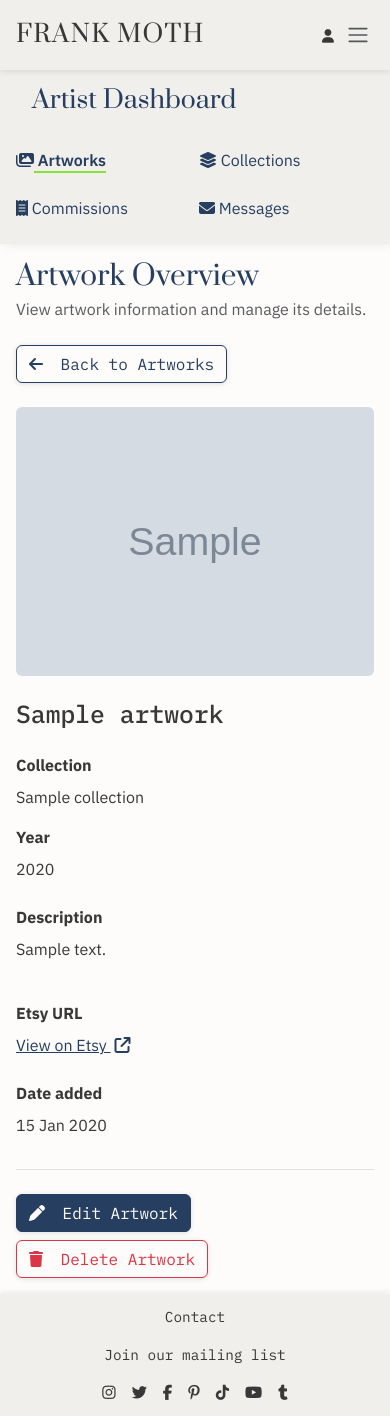
After one commit to angela64711/fourth-milestone-project, a Django app: a page that uses dashboard/templates/dashboard/artwork_overview.html in a window 390 px wide. The commit adds this page. Run offline with Django 5.2, Linux system fonts and the light colour scheme; a user stored in the database is signed in; tables that the repository leaves empty hold one stand-in row (values such as "Sample post"); grey boxes marked "Sample" are stand-in pictures; some libraries are stand-ins or nearby versions.

Commit message:
Add artist dashboard artwork overview and refine responsive layouts

```diff
--- /dev/null
+++ b/dashboard/templates/dashboard/artwork_overview.html
@@ -0,0 +1,157 @@
+{% extends "base.html" %}
+{% load static %}
+
+{% block extra_css %}
+<link rel="stylesheet" href="{% static 'css/dashboard.css' %}">
+{% endblock %}
+
+{% block content %}
+<div id="dashboard-layout" class="container-fluid">
+    <div class="row">
+
+        <!-- Dashboard navigation -->
+        <aside id="dashboard-sidebar" class="col-12 col-lg-3 p-3 p-lg-4">
+
+            <div class="mb-4 ms-3">
+                <h2 id="dashboard-title" class="mb-1">Artist Dashboard</h2>
+            </div>
+
+            <nav aria-label="Artist dashboard navigation">
+                <ul class="nav row row-cols-2 row-cols-sm-4 row-cols-lg-1 g-2">
+
+                    <li class="nav-item col ms-xl-3">
+                        <a class="nav-link active" href="{% url 'dashboard:home' %}" aria-current="page">
+                            <i class="fa-solid fa-images me-md-2" aria-hidden="true"></i>
+                            Artworks
+                        </a>
+                    </li>
+
+                    <li class="nav-item col ms-xl-3">
+                        <span class="nav-link">
+                            <i class="fa-solid fa-layer-group me-md-2" aria-hidden="true"></i>
+                            Collections
+                        </span>
+                    </li>
+
+                    <li class="nav-item col ms-xl-3">
+                        <span class="nav-link">
+                            <i class="fa-solid fa-receipt me-md-2" aria-hidden="true"></i>
+                            Commissions
+                        </span>
+                    </li>
+
+                    <li class="nav-item col ms-xl-3">
+                        <span class="nav-link">
+                            <i class="fa-solid fa-envelope me-md-2" aria-hidden="true"></i>
+                            Messages
+                        </span>
+                    </li>
+
+                </ul>
+            </nav>
+        </aside>
+
+        <!-- Artwork overview -->
+        <main class="col-12 col-lg-9 p-3 p-lg-4">
+
+            <!-- Page heading -->
+            <div class="mb-4">
+                <h1 class="mb-1">Artwork Overview</h1>
+                <p class="text-body-secondary mb-0">
+                    View artwork information and manage its details.
+                </p>
+            </div>
+
+            <!-- Back to artwork listing -->
+            <div class="mb-4">
+                <a href="{% url 'dashboard:home' %}" class="btn btn-outline-secondary">
+                    <i class="fa-solid fa-arrow-left me-2" aria-hidden="true"></i>
+                    Back to Artworks
+                </a>
+            </div>
+
+            <!-- Artwork image and information -->
+            <div class="row g-4">
+
+                <!-- Artwork image -->
+                <div class="col-12 col-lg-6 col-xl-5">
+                    <img id="artwork-preview" src="{{ artwork.image.url }}" alt="{{ artwork.title }}"
+                        class="img-fluid rounded">
+                </div>
+
+                <!-- Artwork metadata -->
+                <div class="col-12 col-lg-6 col-xl-7">
+
+                    <h2 class="mb-4">{{ artwork.title }}</h2>
+
+                    <dl class="row g-2">
+
+                        <dt class="col-sm-4">Collection</dt>
+                        <dd class="col-sm-8">
+                            {{ artwork.collection.name }}
+                        </dd>
+
+                        <dt class="col-sm-4">Year</dt>
+                        <dd class="col-sm-8">
+                            {% if artwork.year %}
+                            {{ artwork.year }}
+                            {% else %}
+                            <span class="text-body-secondary">Not provided</span>
+                            {% endif %}
+                        </dd>
+
+                        <dt class="col-12 mt-3">Description</dt>
+                        <dd class="col-12">
+                            {% if artwork.description %}
+                            {{ artwork.description|linebreaks }}
+                            {% else %}
+                            <span class="text-body-secondary">Not provided</span>
+                            {% endif %}
+                        </dd>
+
+                        <dt class="col-12 mt-3">Etsy URL</dt>
+                        <dd class="col-12">
+                            {% if artwork.etsy_url %}
+                                <a href="{{ artwork.etsy_url }}"
+                                    target="_blank"
+                                    rel="noopener noreferrer">
+                                    View on Etsy
+                                    <i class="fa-solid fa-arrow-up-right-from-square ms-1"
+                                        aria-hidden="true"></i>
+                                </a>
+                            {% else %}
+                                <span class="text-body-secondary">Not provided</span>
+                            {% endif %}
+                        </dd>
+
+                        <dt class="col-sm-4 mt-3">Date added</dt>
+                        <dd class="col-sm-8 mt-sm-3">
+                            {{ artwork.created_on|date:"d M Y" }}
+                        </dd>
+
+                    </dl>
+
+                    <!-- Management actions -->
+                    <div class="d-flex flex-wrap gap-2 border-top pt-4 mt-4">
+
+                        <!-- Connect when edit view exists -->
+                        <span class="btn btn-dark">
+                            <i class="fa-solid fa-pen me-2" aria-hidden="true"></i>
+                            Edit Artwork
+                        </span>
+
+                        <!-- Connect when delete view exists -->
+                        <span class="btn btn-outline-danger">
+                            <i class="fa-solid fa-trash me-2" aria-hidden="true"></i>
+                            Delete Artwork
+                        </span>
+
+                    </div>
+
+                </div>
+            </div>
+
+        </main>
+    </div>
+</div>
+{% endblock %}
--- a/dashboard/urls.py
+++ b/dashboard/urls.py
@@ -5,4 +5,5 @@ app_name = "dashboard"
 
 urlpatterns = [
     path("", views.artwork_list, name="home"),
+    path("artwork/<slug:slug>/", views.artwork_overview, name="artwork_overview"),
 ]
--- a/dashboard/views.py
+++ b/dashboard/views.py
@@ -4,7 +4,7 @@ from django.contrib.auth.decorators import login_required
 from django.core.exceptions import PermissionDenied
 from django.core.paginator import Paginator
 from django.db.models import F
-from django.shortcuts import render
+from django.shortcuts import get_object_or_404, render
 
 from artworks.models import Artwork, Collection
 
@@ -97,3 +97,17 @@ def artwork_list(request):
     }
 
     return render(request, "dashboard/artwork_list.html", context)
+
+
+@artist_required
+def artwork_overview(request, slug):
+    """
+    Display an individual artwork and its details in the artist dashboard.
+    """
+    artwork = get_object_or_404(Artwork, slug=slug)
+
+    context = {
+        "artwork": artwork,
+    }
+
+    return render(request, "dashboard/artwork_overview.html", context)
--- a/static/css/dashboard.css
+++ b/static/css/dashboard.css
@@ -93,7 +93,7 @@
     box-shadow: 3px 0 10px rgba(38, 62, 96, 0.10);
 }
 
-#dashboard-layout h2 {
+#dashboard-title {
     color: var(--dark-accent-color);
     font-family: var(--primary-font);
 }
@@ -159,9 +159,15 @@
     text-decoration: none;
 }
 
+/*--------------------------------------------------------- Artwork Overview page */
 
+#artwork-preview {
+    max-height: 550px;
+    width: auto;
+    object-fit: contain;
+}
 
-
+/*----------------------------------------------------------- Media Queries */
 
 @media (min-width: 1400px) {
     /* Compact dashboard sidebar links */
```
Also changed, not shown: dashboard/templates/dashboard/artwork_list.html (+15 -6 lines).
